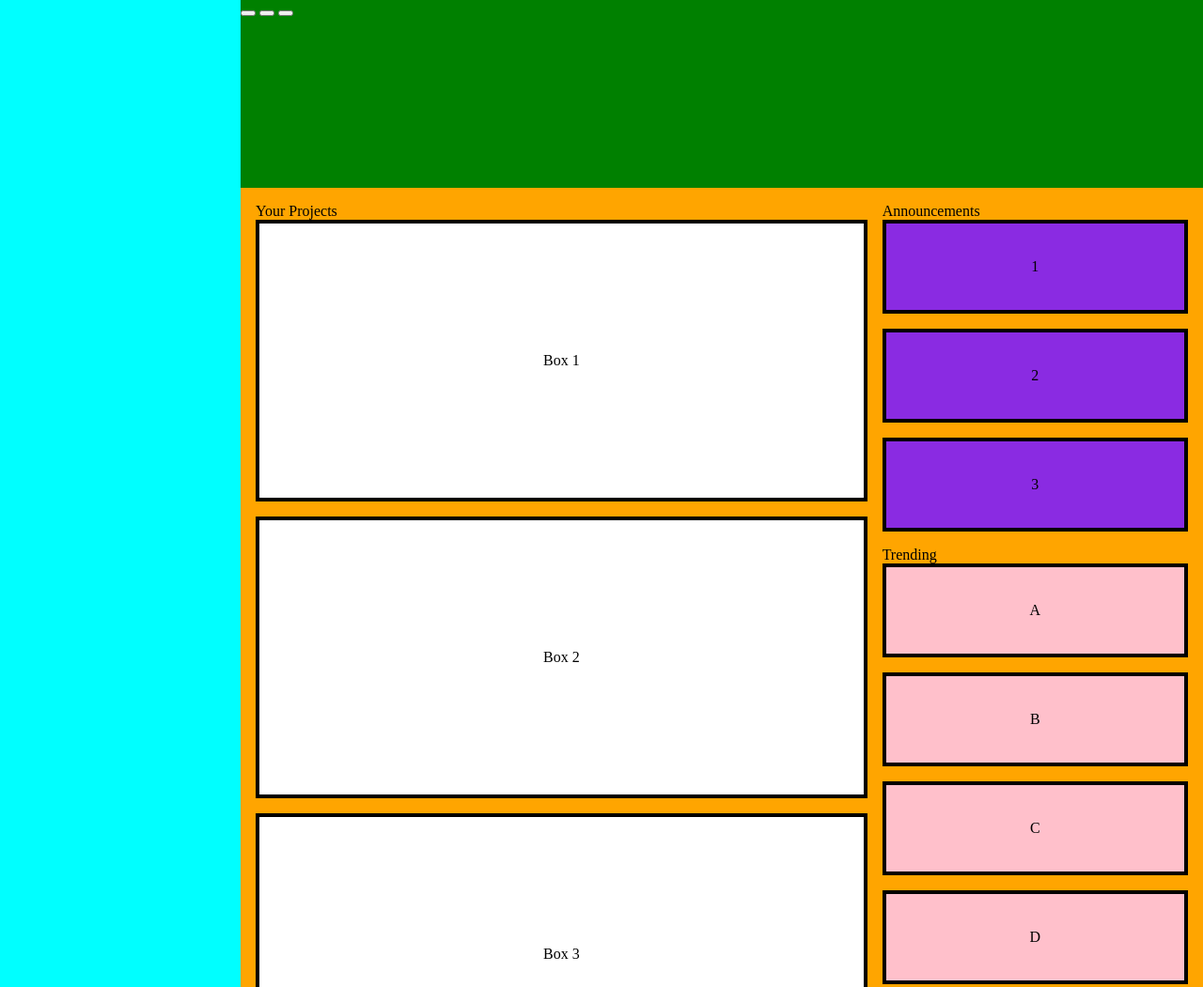
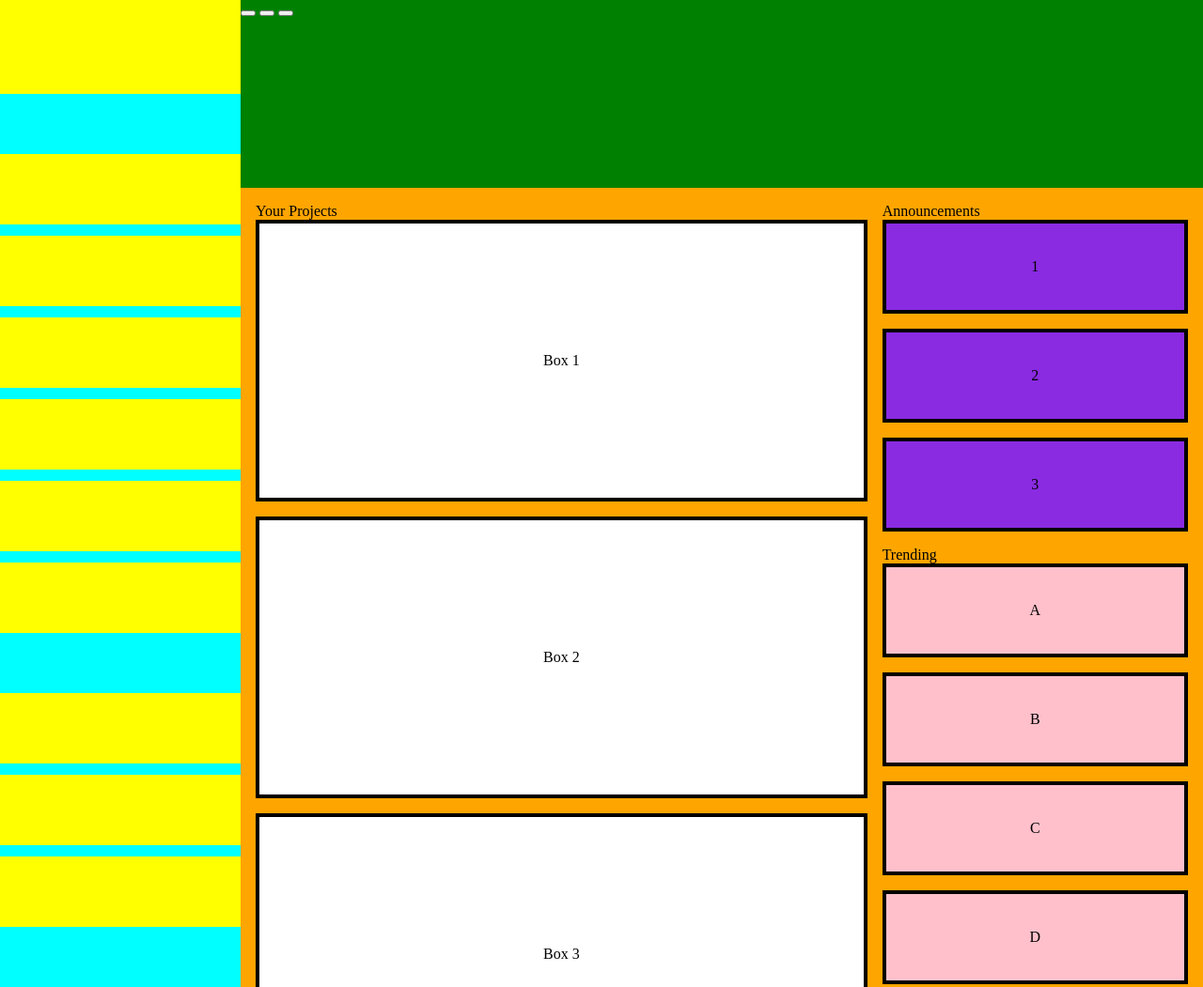
Before and after one commit to ilovepi31415/odin-dashboard, a plain HTML site: page index.html in a window 1280 px wide. Shown: the top 1051 px of the page at 94% size. Drawn offline with Linux system fonts and the light colour scheme.

Commit message:
Modify Nav Layout
Make the nav layout easier to see and more accurate

```diff
--- a/index.html
+++ b/index.html
@@ -13,7 +13,7 @@
                 <div id="search-icon"></div>
                 <div id="search-bar"></div>
             </div>
-            <div class="profile">
+            <div class="info">
                 <div id="notifications"></div>
                 <div class="profile-picture"></div>
                 <div class="username"></div>
--- a/style.css
+++ b/style.css
@@ -26,6 +26,23 @@ body {
 .nav {
     grid-area: n;
     background-color: aqua;
+}
+
+.nav-title {
+    background-color: yellow;
+    height: 100px;
+}
+
+.nav-sections, .nav-settings {
+    margin-top: 64px;
+    display: grid;
+    grid-auto-flow: column;
+    grid-template-rows: repeat(6, 75px);
+    gap: 12px;
+}
+
+.nav .item {
+    background-color: yellow;
 }
 
 .content {
```
